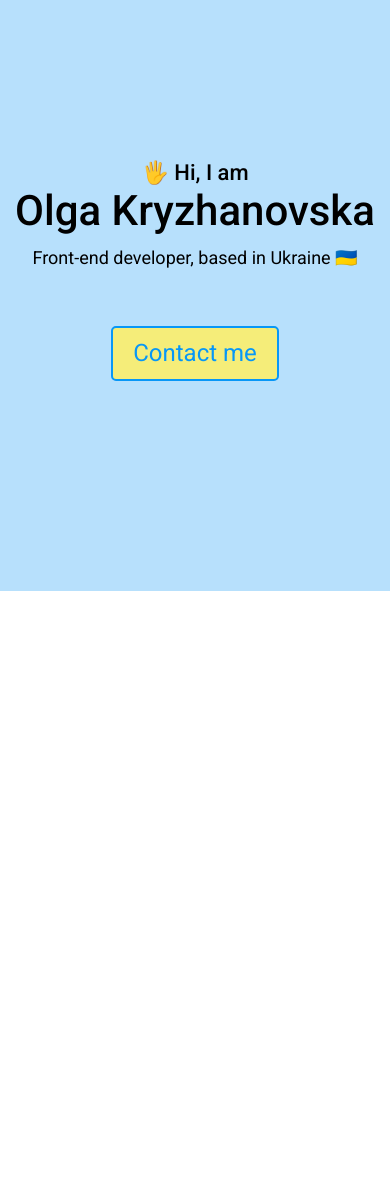
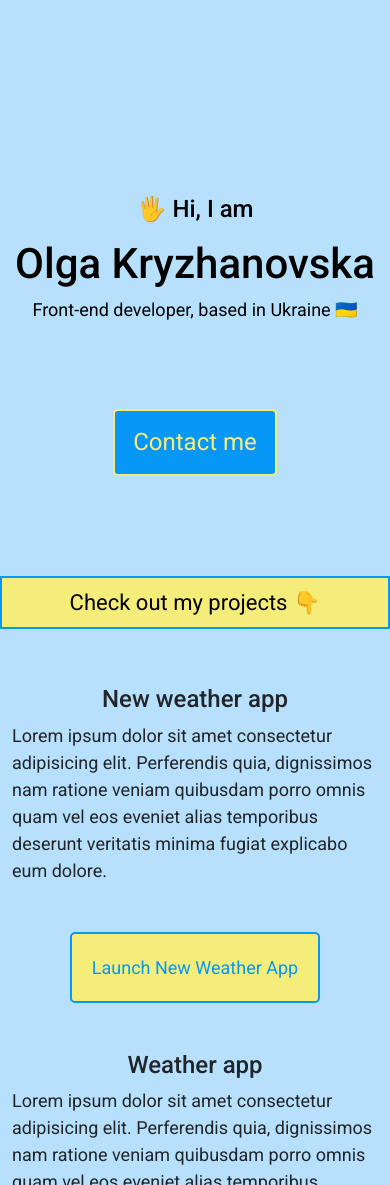
Before and after one commit to Krizhinka/portfolio, a plain HTML site: page index.html in a window 390 px wide. Shown: the top 1185 px of the page. Before the commit the page ends 844 px from the top, so only its background shows below. Drawn offline with nearby package versions, Linux system fonts and the light colour scheme.

Commit message:
Added photos and build responsive homepage html and css

```diff
--- a/index.html
+++ b/index.html
@@ -37,9 +37,125 @@
         <h3> Front-end developer, based in Ukraine 🇺🇦</h3>
         <a href="#" class="btn btn-branding">Contact me</a>
 
+        <p>Check out my projects 👇</p>
+    </div>
 
 
-        <!--
+
+    <div class="container">
+
+        <div class="row mb-5">
+
+            <div class="col d-none d-md-block p-3 rounded bg-body-branding">
+                <img src="/images/my-new-weather-project.jpg" class="img-fluid shadow rounded" alt="New weather project"
+                    title="New weather project">
+            </div>
+
+            <div class="col-sm-6 project-description">
+                <h2 class="mb-2">New weather app</h2>
+                <p class="m-0">
+                    Lorem ipsum dolor sit amet consectetur adipisicing elit. Perferendis
+                    quia, dignissimos nam ratione veniam quibusdam porro omnis quam vel
+                    eos eveniet alias temporibus deserunt veritatis minima fugiat
+                    explicabo eum dolore.
+                </p>
+
+                <div class="mt-5">
+                    <a href="https://grand-tiramisu-ddf61f.netlify.app/" class="btn btn-primary"
+                        title="New weather project">Launch New weather
+                        app</a>
+                </div>
+            </div>
+        </div>
+
+
+        <div class="row mb-5">
+
+            <div class="col-sm-6 project-description">
+                <h2 class="mb-2">Weather app</h2>
+                <p class="m-0">
+                    Lorem ipsum dolor sit amet consectetur adipisicing elit. Perferendis
+                    quia, dignissimos nam ratione veniam quibusdam porro omnis quam vel
+                    eos eveniet alias temporibus deserunt veritatis minima fugiat
+                    explicabo eum dolore.
+                </p>
+
+                <div class="mt-5 mb-5">
+                    <a href="https://magical-zuccutto-16d67f.netlify.app/" class="btn btn-primary"
+                        title="Weather project">Launch Weather
+                        app</a>
+                </div>
+            </div>
+
+
+            <div class="col d-none d-md-block p-3 rounded bg-body-branding">
+                <img src="/images/my-weather-project.jpg" class="img-fluid shadow rounded" alt="Weather project"
+                    title="Weather project">
+            </div>
+        </div>
+
+
+
+        <div class="row mt-5">
+
+            <div class="col d-none d-md-block p-3 rounded bg-body-branding">
+                <img src="/images/chocolate-project.jpg" class="img-fluid shadow rounded" alt="Chocolate ptoject"
+                    title="Chocolate ptoject">
+            </div>
+
+
+            <div class="col-sm-6 project-description">
+                <h2 class="mb-2">Chocolate app</h2>
+                <p class="m-0">
+                    Lorem ipsum dolor sit amet consectetur adipisicing elit. Perferendis
+                    quia, dignissimos nam ratione veniam quibusdam porro omnis quam vel
+                    eos eveniet alias temporibus deserunt veritatis minima fugiat
+                    explicabo eum dolore.
+                </p>
+
+                <div class="mt-5">
+                    <a href="https://www.shecodes.io/workshops/shecodes-basics-159929af-30e6-4958-bd3b-91990c61966b/projects/1439994"
+                        class="btn btn-primary" title="Chocolate ptoject">Launch Chocolate app</a>
+                </div>
+            </div>
+        </div>
+
+        <div class="row mt-5">
+
+
+            <div class="col-sm-6 project-description">
+                <h2 class="mb-2">Croissant app</h2>
+                <p class="m-0">
+                    Lorem ipsum dolor sit amet consectetur adipisicing elit. Perferendis
+                    quia, dignissimos nam ratione veniam quibusdam porro omnis quam vel
+                    eos eveniet alias temporibus deserunt veritatis minima fugiat
+                    explicabo eum dolore.
+                </p>
+
+                <div class="mt-5 mb-5">
+                    <a href="https://wondrous-faloodeh-2a3480.netlify.app/photo.html" class="btn btn-primary"
+                        title="Croissant-project">Launch
+                        Croissant app</a>
+                </div>
+            </div>
+
+
+            <div class="col d-none d-md-block p-3 rounded bg-body-branding">
+                <img src="/images/croissant-project.jpg" class="img-fluid shadow rounded" alt="Croissant-project"
+                    title="Croissant-project">
+            </div>
+
+
+        </div>
+
+
+
+
+
+    </div>
+
+
+    <!--
         <div>
             <i class="fa-brands fa-linkedin"></i>
             <i class="fa-brands fa-linkedin-in"></i>
@@ -53,7 +169,7 @@
         -->
 
 
-    </div>
+
 
 </body>
 
--- a/src/styles.css
+++ b/src/styles.css
@@ -1,16 +1,28 @@
 :root {
   --branding-color: #f5ed79;
+  --primary-color: #0797f7;
   --secondary-color: #b7e0fc;
+  --border-radius: 5px;
 }
 
 body {
   font-family: "Roboto", sans-serif;
+  background: var(--secondary-color);
+}
+
+h2 {
+  font-size: 46px;
+}
+
+p {
+  display: block;
+  text-align: left;
+  font-size: 18px;
 }
 
 .hero {
-  background: var(--secondary-color);
   text-align: center;
-  padding: 160px 0;
+  padding: 180px 0 40px;
   margin: 0 auto;
 }
 
@@ -18,7 +30,7 @@ body {
   color: black;
   font-size: 60px;
   font-weight: 500;
-  margin: 0;
+  margin: 15px auto;
 }
 
 .hero h1 {
@@ -34,16 +46,55 @@ body {
   font-weight: 400;
 }
 
+.hero p {
+  display: block;
+  text-align: center;
+  color: black;
+  font-size: 30px;
+  font-weight: 400;
+  padding: 8px;
+  border: 2px solid var(--primary-color);
+  background: var(--branding-color);
+}
+
 .btn-branding {
-  border: 2px solid #0797f7;
-  background: var(--branding-color);
-  border-radius: 5px;
-  color: #0797f7;
+  border: 2px solid var(--branding-color);
+  background: var(--primary-color);
+  border-radius: var(--border-radius);
+  color: var(--branding-color);
   font-size: 24px;
   line-height: 27px;
-  padding: 12px 20px;
+  padding: 18px;
   cursor: pointer;
+  margin: 80px auto 100px;
+}
+
+.img-fluid {
+  display: block;
   margin: 50px auto;
+  max-width: 100%;
+  height: auto;
+  cursor: pointer;
+}
+
+.bg-body-branding {
+  background: var(--branding-color) !important;
+}
+
+div.bg-body-branding {
+  border: 2px solid var(--primary-color);
+}
+
+.btn-primary {
+  border: 2px solid var(--primary-color);
+  border-radius: var(--border-radius);
+  padding: 20px;
+  text-decoration: none;
+  font-size: 18px;
+  text-transform: capitalize;
+  color: var(--primary-color);
+  background: var(--branding-color);
+  cursor: pointer;
 }
 
 @media (max-width: 768px) {
@@ -51,9 +102,19 @@ body {
     font-size: 42px;
   }
   .hero h2 {
-    font-size: 22px;
+    font-size: 24px;
   }
   .hero h3 {
     font-size: 18px;
   }
+  .hero p {
+    font-size: 22px;
+  }
+  h2 {
+    font-size: 24px;
+  }
+  .project-description {
+    text-align: center;
+    margin: 0;
+  }
 }
```
Also changed, not shown: images/chocolate-project.jpg (added), images/croissant-project.jpg (added), images/my-new-weather-project.jpg (added), images/my-weather-project.jpg (added).
